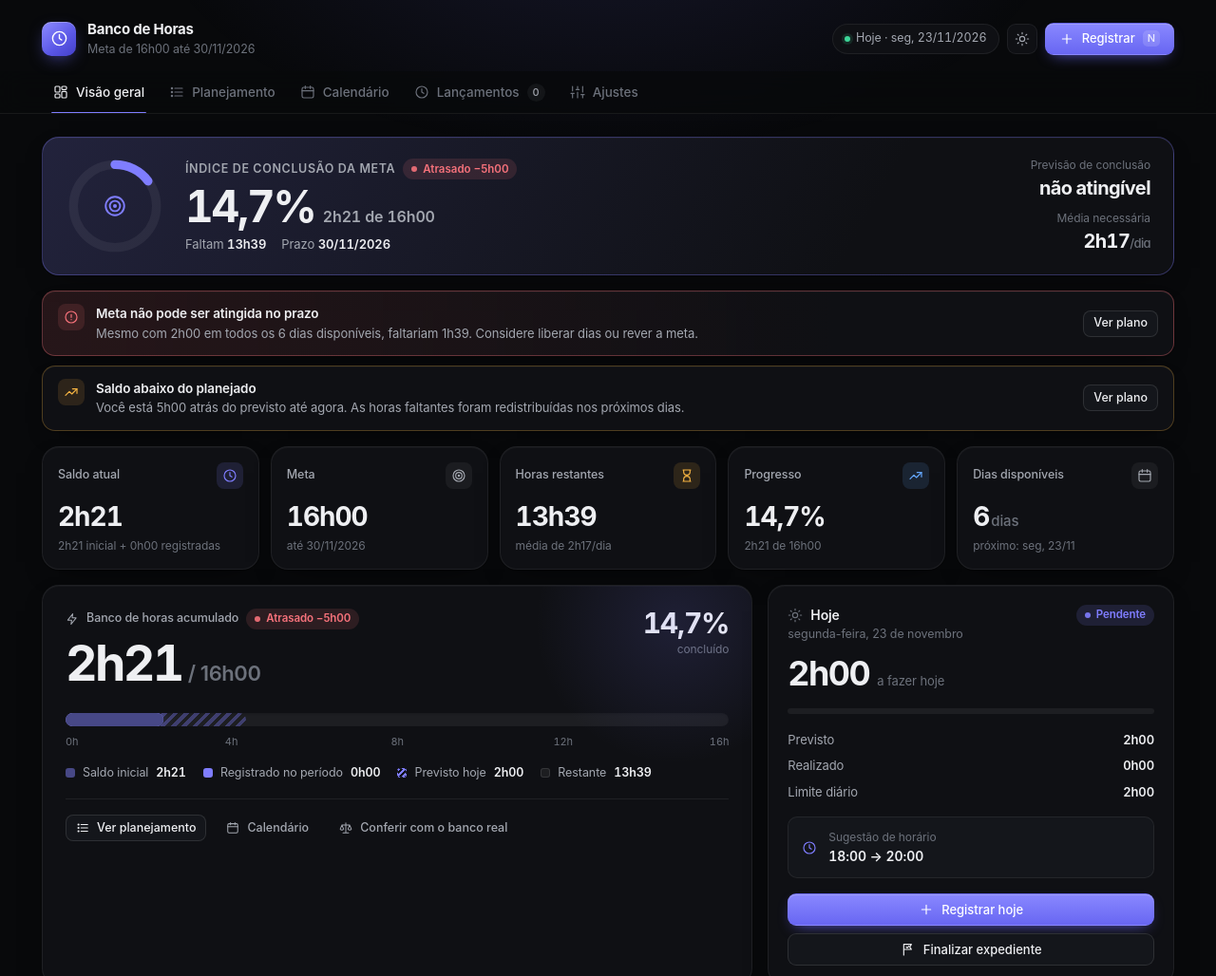
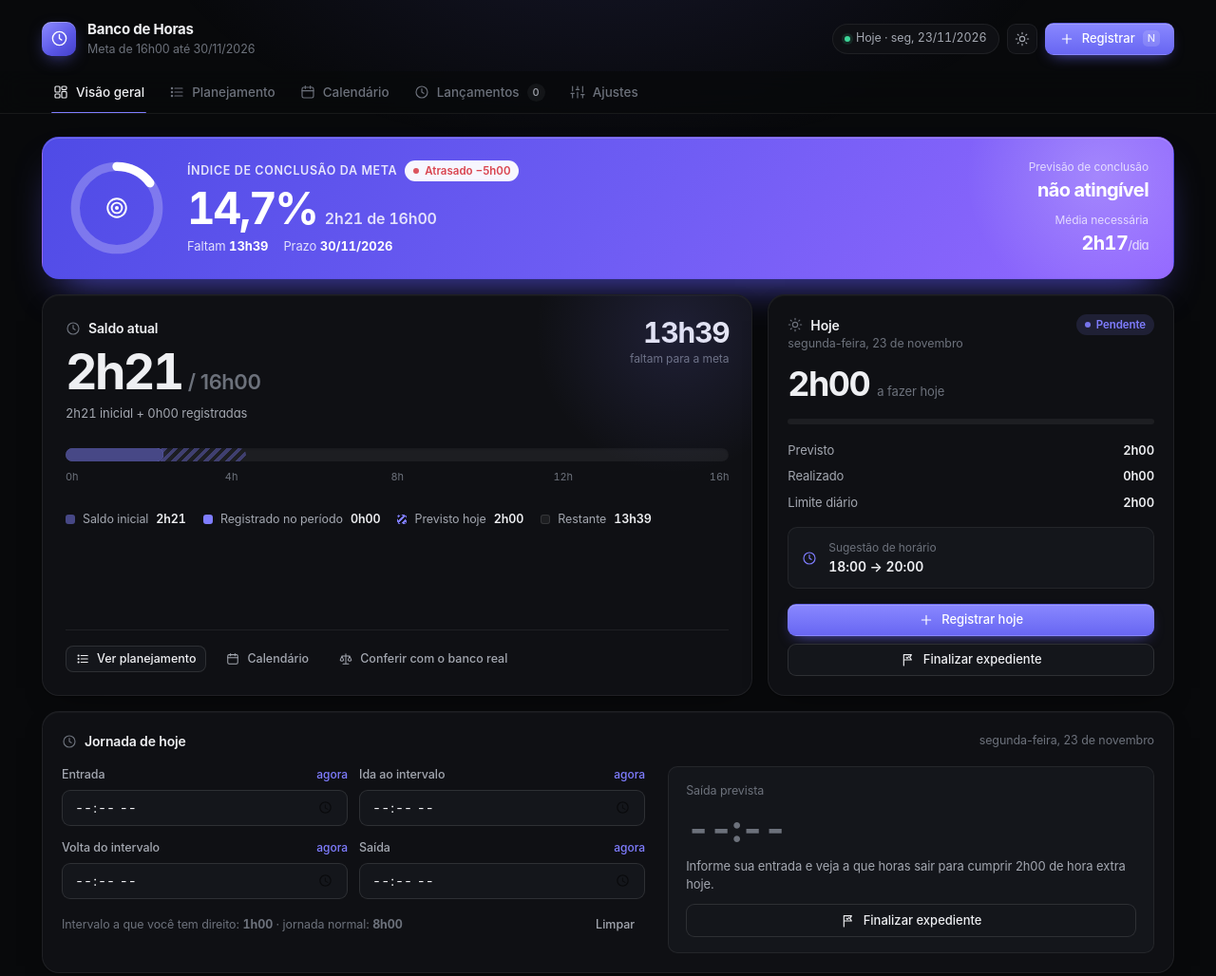
Before and after one commit to Arthur1806/banco-de-horas-app, a website: page index.html in a window 1280 px wide. Shown: the top 1028 px of the page at 95% size. Drawn offline with Linux system fonts and the light colour scheme.

Commit message:
Prioriza os cards principais na tela de Início
- Ordem: Índice de conclusão da meta (agora com fundo colorido em
  destaque), Saldo atual e Hoje lado a lado, Jornada de hoje; alertas,
  gráfico e resumo ficam abaixo, em "Detalhes e evolução".
- "Banco de horas acumulado" vira o card "Saldo atual" (com a composição
  inicial + registradas + ajuste e quanto falta).
- Remove a fileira de KPIs que repetia as mesmas informações.
- Ajustes de celular: título da jornada em uma linha e sem valores repetidos.

Co-Authored-By: Claude Opus 5.5 <noreply@anthropic.com>
Claude-Session: https://claude.ai/code/session_01YEKC7p6iSWMxLksHSE2NNg

```diff
--- a/index.html
+++ b/index.html
@@ -181,7 +181,6 @@ a { color: var(--accent); }
 .view-actions { display: flex; gap: 8px; flex-wrap: wrap; }
 
 .grid { display: grid; gap: 16px; }
-.kpis { display: grid; grid-template-columns: repeat(5, minmax(0, 1fr)); gap: 12px; margin-bottom: 16px; }
 .grid-hero { display: grid; grid-template-columns: minmax(0, 1.75fr) minmax(0, 1fr); gap: 16px; margin-bottom: 16px; }
 .grid-2 { display: grid; grid-template-columns: minmax(0, 1.6fr) minmax(0, 1fr); gap: 16px; }
 .grid-entries { display: grid; grid-template-columns: minmax(0, 420px) minmax(0, 1fr); gap: 16px; align-items: start; }
@@ -219,7 +218,9 @@ a { color: var(--accent); }
 .kpi-foot { margin-top: 6px; font-size: 12px; color: var(--text-3); white-space: nowrap; overflow: hidden; text-overflow: ellipsis; }
 
 /* HERO / PROGRESSO */
-.hero { padding: 24px; overflow: hidden; }
+.hero { padding: 24px; overflow: hidden; display: flex; flex-direction: column; }
+.hero .hero-foot { margin-top: auto; }
+.hero .progress-legend { margin-bottom: 18px; }
 .hero::after {
   content: ""; position: absolute; right: -80px; top: -120px; width: 320px; height: 320px; border-radius: 50%;
   background: radial-gradient(circle, var(--accent-soft), transparent 65%); pointer-events: none;
@@ -229,6 +230,9 @@ a { color: var(--accent); }
 .hero-value { font-size: 52px; font-weight: 680; letter-spacing: -.05em; line-height: 1; margin-top: 10px; }
 .hero-value .of { font-size: 22px; color: var(--text-3); font-weight: 560; letter-spacing: -.02em; margin-left: 6px; }
 .hero-pct { text-align: right; }
+.hero-comp { font-size: 13px; color: var(--text-2); margin-top: 8px; }
+.hero .card-title { flex-wrap: wrap; }
+.overview-more { margin: 26px 0 12px; }
 .hero-pct .big { font-size: 30px; font-weight: 650; letter-spacing: -.04em; line-height: 1; }
 .hero-pct .lbl { font-size: 12px; color: var(--text-3); margin-top: 4px; }
 .progress { position: relative; margin: 26px 0 12px; }
@@ -269,31 +273,40 @@ a { color: var(--accent); }
 
 /* DESTAQUE: ÍNDICE DE CONCLUSÃO DA META */
 .goal-banner {
-  display: flex; align-items: center; gap: 22px; padding: 20px 24px; margin-bottom: 16px; overflow: hidden;
-  background: linear-gradient(120deg, color-mix(in srgb, var(--accent) 17%, var(--surface)), var(--surface) 72%);
-  border-color: color-mix(in srgb, var(--accent) 32%, transparent);
+  display: flex; align-items: center; gap: 22px; padding: 22px 26px; margin-bottom: 16px; overflow: hidden; color: #fff;
+  background: linear-gradient(125deg, #4f4be6 0%, #6d5cf3 50%, #9468ff 100%);
+  border-color: transparent;
+  box-shadow: 0 22px 44px -20px rgba(94, 88, 240, .85), inset 0 1px 0 rgba(255, 255, 255, .2);
   animation: rise .5s var(--ease) both;
 }
+.goal-banner::after {
+  content: ""; position: absolute; right: -70px; top: -110px; width: 300px; height: 300px; border-radius: 50%;
+  background: radial-gradient(circle, rgba(255, 255, 255, .22), transparent 65%); pointer-events: none;
+}
 .goal-banner.complete {
-  background: linear-gradient(120deg, color-mix(in srgb, var(--success) 17%, var(--surface)), var(--surface) 72%);
-  border-color: color-mix(in srgb, var(--success) 35%, transparent);
-}
+  background: linear-gradient(125deg, #0b8a5f 0%, #17a873 50%, #34cf90 100%);
+  box-shadow: 0 22px 44px -20px rgba(23, 168, 115, .85), inset 0 1px 0 rgba(255, 255, 255, .2);
+}
+.goal-banner .badge { background: rgba(255, 255, 255, .95); }
+.goal-banner .badge.t-accent { color: #4d4adb; }
+.goal-banner .badge.t-success { color: #0e9b6b; }
+.goal-banner .badge.t-danger { color: #d9434e; }
 .goal-ring { position: relative; width: 104px; height: 104px; flex: none; }
 .goal-ring svg { width: 100%; height: 100%; transform: rotate(-90deg); display: block; }
-.goal-ring .rt { fill: none; stroke: var(--track); stroke-width: 9; }
-.goal-ring .rp { fill: none; stroke: var(--accent); stroke-width: 9; stroke-linecap: round; transition: stroke-dashoffset 1.1s var(--ease); }
-.goal-banner.complete .goal-ring .rp { stroke: var(--success); }
-.goal-ring .rc { position: absolute; inset: 0; display: grid; place-items: center; color: var(--accent); }
-.goal-banner.complete .goal-ring .rc { color: var(--success); }
+.goal-ring .rt { fill: none; stroke: rgba(255, 255, 255, .24); stroke-width: 9; }
+.goal-ring .rp { fill: none; stroke: #fff; stroke-width: 9; stroke-linecap: round; transition: stroke-dashoffset 1.1s var(--ease); }
+.goal-ring .rc { position: absolute; inset: 0; display: grid; place-items: center; color: #fff; }
 .goal-ring .rc .i { width: 26px; height: 26px; }
 .goal-main { flex: 1; min-width: 0; }
-.goal-eyebrow { font-size: 12.5px; font-weight: 560; color: var(--text-2); text-transform: uppercase; letter-spacing: .05em; display: flex; align-items: center; gap: 8px; flex-wrap: wrap; }
+.goal-eyebrow { font-size: 12.5px; font-weight: 600; color: rgba(255, 255, 255, .85); text-transform: uppercase; letter-spacing: .05em; display: flex; align-items: center; gap: 8px; flex-wrap: wrap; }
 .goal-pct { font-size: 46px; font-weight: 700; letter-spacing: -.05em; line-height: 1.05; margin-top: 4px; }
-.goal-pct small { font-size: 16px; font-weight: 560; color: var(--text-2); letter-spacing: -.01em; margin-left: 8px; }
-.goal-sub { display: flex; flex-wrap: wrap; gap: 4px 16px; margin-top: 6px; font-size: 13px; color: var(--text-2); }
-.goal-sub b { color: var(--text); font-weight: 600; }
+.goal-pct small { font-size: 16px; font-weight: 560; color: rgba(255, 255, 255, .82); letter-spacing: -.01em; margin-left: 8px; }
+.goal-sub { display: flex; flex-wrap: wrap; gap: 4px 16px; margin-top: 6px; font-size: 13px; color: rgba(255, 255, 255, .82); }
+.goal-sub b { color: #fff; font-weight: 650; }
 .goal-side { display: grid; gap: 8px; justify-items: end; text-align: right; flex: none; }
-.goal-side .gs-l { font-size: 12px; color: var(--text-3); }
+.goal-side { position: relative; z-index: 1; }
+.goal-side .gs-l { font-size: 12px; color: rgba(255, 255, 255, .72); }
+.goal-side .faint { color: rgba(255, 255, 255, .7) !important; }
 .goal-side .gs-v { font-size: 20px; font-weight: 650; letter-spacing: -.03em; }
 @media (max-width: 720px) {
   .goal-banner { gap: 16px; padding: 16px; margin-bottom: 12px; }
@@ -760,9 +773,6 @@ html[data-theme="dark"] .field input::-webkit-calendar-picker-indicator { filter
    RESPONSIVO
    ===================================================================== */
 @media (max-width: 1180px) {
-  .kpis { grid-template-columns: repeat(6, minmax(0, 1fr)); }
-  .kpis > * { grid-column: span 2; }
-  .kpis > :nth-child(4), .kpis > :nth-child(5) { grid-column: span 3; }
   .cal-wrap { grid-template-columns: 1fr; }
   .cal-legend { grid-template-columns: repeat(4, minmax(0, 1fr)); }
 }
@@ -783,14 +793,12 @@ html[data-theme="dark"] .field input::-webkit-calendar-picker-indicator { filter
   .tabbar { display: none; }
   .view { padding-top: 12px; }
   .view-title { font-size: 20px; }
-  .kpis { grid-template-columns: repeat(2, minmax(0, 1fr)); gap: 10px; }
-  .kpis > *, .kpis > :nth-child(4), .kpis > :nth-child(5) { grid-column: span 1; }
-  .kpis > :first-child { grid-column: span 2; }
   .kpi-value { font-size: 24px; }
   .hero { padding: 18px; }
   .hero-value { font-size: 40px; }
   .hero-value .of { font-size: 17px; }
-  .hero-pct .big { font-size: 24px; }
+  .hero-pct { display: none; }
+  .clock-card .card-sub { display: none; }
   .card { padding: 16px; border-radius: 16px; }
   .table-card { padding: 0; }
   .tr-h { display: none; }
@@ -886,13 +894,13 @@ html[data-theme="dark"] .field input::-webkit-calendar-picker-indicator { filter
     <!-- VISÃO GERAL -->
     <section class="view active" id="view-overview" aria-label="Visão geral">
       <div class="card goal-banner" id="goalBanner" role="region" aria-label="Índice de conclusão da meta"></div>
-      <div id="alerts" class="alerts"></div>
-      <div class="kpis stagger" id="kpis"></div>
       <div class="grid-hero">
         <div class="card hero" id="heroCard"></div>
         <div class="card today-card" id="todayCard"></div>
       </div>
       <div class="card clock-card hidden" id="clockCard"></div>
+      <div id="alerts" class="alerts"></div>
+      <div class="section-l overview-more"><span>Detalhes e evolução</span></div>
       <div class="grid-2">
         <div class="card" id="chartCard">
           <div class="card-head">
@@ -1988,7 +1996,6 @@ function renderAll() {
   renderHeader(d, t);
   renderGoalBanner(d, t);
   renderAlerts(d, t);
-  renderKpis(d);
   renderHero(d, t);
   renderToday(d, t);
   renderClock(d, t);
@@ -2050,18 +2057,6 @@ function renderAlerts(d, t) {
   $('#planAlerts').innerHTML = planList.map(a => alertHTML({ ...a, action: null })).join('');
 }
 
-function renderKpis(d) {
-  const S = state.settings;
-  const kpi = (label, ic, tone, value, foot) => `<div class="card kpi"><div class="kpi-top"><span class="kpi-label">${label}</span><span class="kpi-icon ${tone}">${icon(ic)}</span></div><div class="kpi-value">${value}</div><div class="kpi-foot">${foot}</div></div>`;
-  const nextOpen = d.open.find(k => (d.todoMap[k] || 0) > 0);
-  $('#kpis').innerHTML = [
-    kpi('Saldo atual', 'clock', 'accent', count('k-bal', d.bal), `${fmtDur(S.initialBalanceMin)} inicial + ${fmtDur(d.registered)} registradas${d.adjustTotal ? ` ${d.adjustTotal > 0 ? '+' : '−'} ${fmtDur(Math.abs(d.adjustTotal))} ajuste` : ''}`),
-    kpi('Meta', 'target', '', count('k-goal', d.goal), `até ${fmtDate(S.endDate)}`),
-    kpi('Horas restantes', 'hourglass', d.R === 0 ? 'success' : 'warning', count('k-rem', d.R), d.R === 0 ? 'Meta concluída' : `média de ${fmtDur(d.avgNeeded)}/dia`),
-    kpi('Progresso', 'trend', d.goalReached ? 'success' : 'info', count('k-pct', d.pct, 'pct'), d.goalReached ? 'Concluído' : `${fmtDur(d.bal)} de ${fmtDur(d.goal)}`),
-    kpi('Dias disponíveis', 'calendar', '', `${count('k-days', d.availableDays, 'int')}<small>${d.availableDays === 1 ? 'dia' : 'dias'}</small>`, nextOpen ? `próximo: ${wdShort(nextOpen)}, ${fmtDateShort(nextOpen)}` : (d.goalReached ? 'nenhum necessário' : 'sem dias restantes'))
-  ].join('');
-}
 
 /* ---------- Destaque: índice de conclusão da meta ---------- */
 let lastGoalFrac = 0;
@@ -2099,7 +2094,6 @@ function renderHero(d, t) {
   const wDone = Math.min(d.bal, scale) / scale * 100;
   const wToday = Math.min(d.bal + d.todayTodo, scale) / scale * 100;
   const prev = lastHeroWidths || { i: 0, d: 0, t: 0 };
-  const paceTxt = { reached: ['t-success', 'Meta concluída'], ahead: ['t-success', `Adiantado ${fmtDur(d.delta, { sign: true })}`], behind: ['t-danger', `Atrasado ${fmtDur(d.delta)}`], ontrack: ['t-accent', 'Dentro do planejado'] }[d.pace];
   const ticks = [];
   const tickStep = goal > 24 * 60 ? 480 : goal > 8 * 60 ? 240 : 60;
   for (let m = 0; m <= goal; m += tickStep) ticks.push(m);
@@ -2107,10 +2101,11 @@ function renderHero(d, t) {
   $('#heroCard').innerHTML = `
     <div class="hero-top">
       <div>
-        <div class="hero-eyebrow">${icon('zap', 'i-sm')} Banco de horas acumulado <span class="badge ${paceTxt[0]}">${paceTxt[1]}</span></div>
+        <h3 class="card-title">${icon('clock')} Saldo atual</h3>
         <div class="hero-value">${count('h-bal', d.bal)}<span class="of">/ ${fmtDur(d.goal)}</span></div>
+        <div class="hero-comp num">${fmtDur(S.initialBalanceMin)} inicial + ${fmtDur(d.registered)} registradas${d.adjustTotal ? ` ${d.adjustTotal > 0 ? '+' : '−'} ${fmtDur(Math.abs(d.adjustTotal))} ajuste` : ''}</div>
       </div>
-      <div class="hero-pct"><div class="big">${count('h-pct', Math.min(d.pct, 9.99), 'pct')}</div><div class="lbl">concluído</div></div>
+      <div class="hero-pct">${d.goalReached ? `<div class="big pos">${icon('trophy', 'i-lg')}</div><div class="lbl">meta concluída</div>` : `<div class="big num">${fmtDur(d.R)}</div><div class="lbl">faltam para a meta</div>`}</div>
     </div>
     <div class="progress ${d.goalReached ? 'complete' : ''}" role="progressbar" aria-valuemin="0" aria-valuemax="${d.goal}" aria-valuenow="${d.bal}" aria-label="Progresso da meta">
       <div class="progress-track">
```
